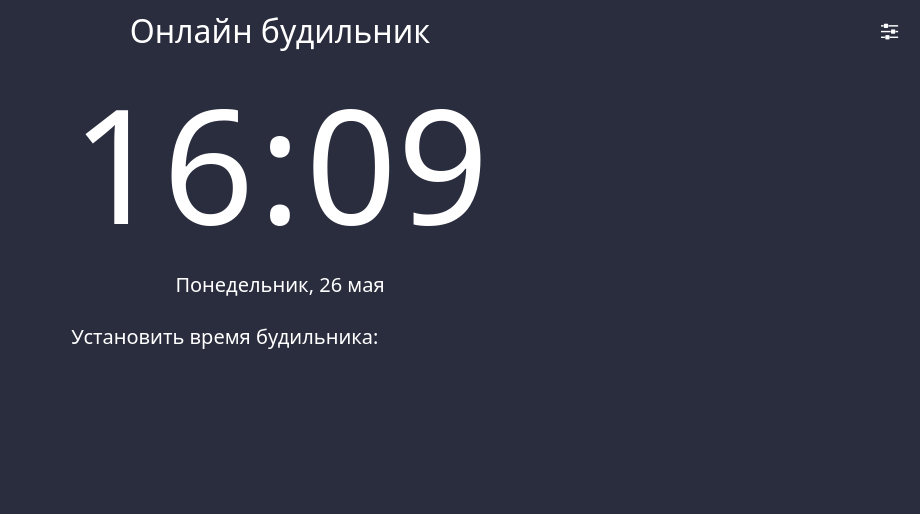
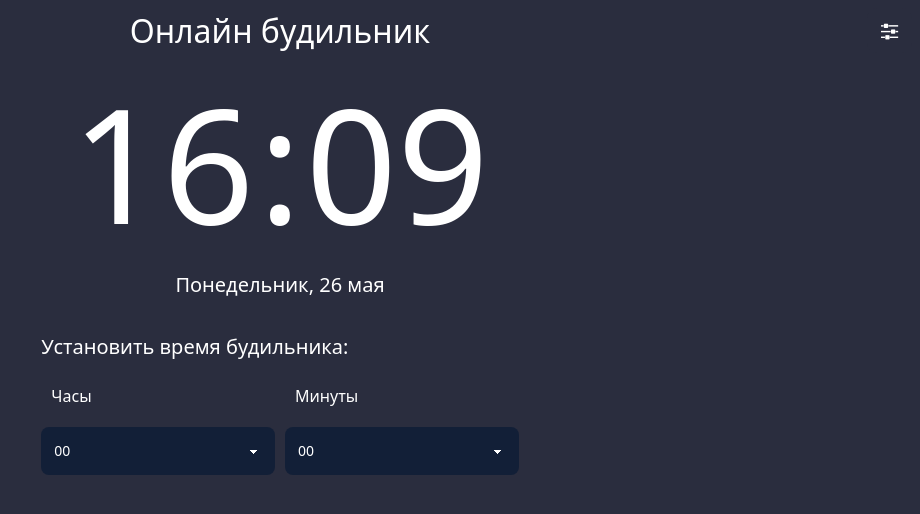
Before and after one commit to Alexander-UI-dev/Alarm.io, a plain HTML site: page index.html in a window 1280 px wide. Shown: the whole page, without its empty margins (360-1280 px from the left). Drawn offline with nearby package versions, Linux system fonts and the light colour scheme.

Commit message:
add install times

```diff
--- a/css/main.css
+++ b/css/main.css
@@ -6,7 +6,7 @@
 body {
     display: grid;
     grid-template-columns: 1fr auto 1fr;
-    grid-template-rows: repeat(3, auto);
+    grid-template-rows: repeat(4, auto);
     background-color: #2a2d3e;
 }
 
@@ -24,7 +24,8 @@ body {
     width: 100%;
     height: 100%;
     margin: 0;
-    padding: 0;
+    padding-left: 30px;
+    padding-right: 30px;
 }
 
 .main-title {
@@ -104,7 +105,79 @@ body {
 .title-alarm {
     grid-row: 3;
     grid-column: 2/4;
-    margin-top: 25px;
+    margin-top: 35px;
+    margin-bottom: 25px;
     font-size: 1.25rem;
     font-weight: 400;
 }
+
+.install-alarm {
+    display: grid;
+    grid-template-rows: repeat(2, auto);
+    grid-template-columns: repeat(2, 1fr);
+    column-gap: 10px;
+    grid-row: 4;
+    grid-column: 2;
+    height: 100px;
+}
+
+.swiper-block {
+    width: fit-content;
+}
+
+.swiper {
+    justify-self: left;
+    width: 60px;
+    height: 60px;
+}
+
+.swiper-slide {
+    display: flex !important;
+    justify-content: center;
+    align-items: center;
+    font-family: system-ui;
+    font-size: 1.25rem;
+    font-weight: 600;
+    cursor: pointer;
+}
+
+.title-time-hours {
+    grid-row: 2;
+    grid-column: 1;
+}
+
+.title-time-minutes {
+    grid-row: 2;
+    grid-column: 2;
+}
+
+.title-time-hours, .title-time-minutes {
+    margin-left: 10px;
+}
+
+.selectTime {
+    -webkit-appearance: none;
+    -moz-appearance: none;
+    appearance: none;
+    background-color: oklch(0.24 0.05 263.09);
+    background-image: linear-gradient(45deg, transparent 50%, currentColor 0), linear-gradient(135deg, currentColor 50%, transparent 0);
+    background-position: calc(100% - 20px) calc(1px + 50%), calc(100% - 16.1px) calc(1px + 50%);
+    background-repeat: no-repeat;
+    background-size: 4px 4px, 4px 4px;
+    border-color: transparent;
+    border-radius: .5rem;
+    border-width: 1px;
+    cursor: pointer;
+    display: inline-flex;
+    font-size: .875rem;
+    height: 3rem;
+    line-height: 2;
+    min-height: 3rem;
+    padding-inline-end: 2.5rem;
+    padding-inline-start: 1rem;
+    -webkit-user-select: none;
+    -moz-user-select: none;
+    user-select: none;
+    padding: .5rem .75rem;
+    margin-top: 10px;
+}
--- a/css/media/@media--title-alarm.css
+++ b/css/media/@media--title-alarm.css
@@ -5,12 +5,26 @@
     }
 }
 
-@media (max-width: 190px) {
+@media (max-width: 310px) {
     .title-alarm {
-        display: -webkit-box;
-        line-clamp: 2;
-        -webkit-line-clamp: 2;
-        -webkit-box-orient: vertical;
-        overflow: hidden;
+        font-size: 15px;
     }
 }
+
+@media (max-width: 260px) {
+    .title-alarm {
+        width: 200px;
+        white-space: nowrap;
+        overflow: hidden;
+        text-overflow: ellipsis;
+    }
+}
+
+@media (max-width: 240px) {
+    .title-alarm {
+        width: 150px;
+        white-space: nowrap;
+        overflow: hidden;
+        text-overflow: ellipsis;
+    }
+}
--- a/index.html
+++ b/index.html
@@ -8,6 +8,7 @@
         <link rel="stylesheet" href="./css/media/@media--header.css">
         <link rel="stylesheet" href="./css/media/@media--time-box.css">
         <link rel="stylesheet" href="./css/media/@media--title-alarm.css">
+        <link rel="stylesheet" href="https://cdn.jsdelivr.net/npm/swiper/swiper-bundle.min.css">
         <title>Будильник онлайн 3</title>
     </head>
     <body>
@@ -26,6 +27,28 @@
             <span class="date">Понедельник, 26 мая</span>
         </main>
         <span class="title-alarm">Установить время будильника:</span>
+        <div class="install-alarm">
+            <div class="hours_swiper swiper-block">
+                <div class="swiper swiperH">
+                    <div class="swiper-wrapper"></div>
+                </div>
+            </div>
+            <span class="title-time-hours">Часы</span>
+            <div class="minutes_swiper swiper-block">
+                <div class="swiper swiperM">
+                    <div class="swiper-wrapper"></div>
+                </div>
+            </div>
+            <span class="title-time-minutes">Минуты</span>
+            <select name="hours" id="selectHours" class="selectTime"></select>
+            <select name="minutes" id="selectMinutes" class="selectTime"></select>
+        </div>
+        <div class="popular-times">
+
+        </div>
+        <script src="./js/isMobile.js"></script>
         <script src="./js/time.js"></script>
+        <script src="https://cdn.jsdelivr.net/npm/swiper/swiper-bundle.min.js"></script>
+        <script src="./js/swiperAlarm.js"></script>
     </body>
 </html>
--- /dev/null
+++ b/js/isMobile.js
@@ -0,0 +1,11 @@
+document.addEventListener("DOMContentLoaded", () => {
+    if(/Android|webOS|iPhone|iPad|iPod|BlackBerry|BB|PlayBook|IEMobile|Windows Phone|Kindle|Silk|Opera Mini/i.test(navigator.userAgent)) {
+        document.getElementById("selectHours").style.display = "none";
+        document.getElementById("selectMinutes").style.display = "none";
+    } else {
+        document.querySelector(".title-time-hours").style.gridRow = "1";
+        document.querySelector(".title-time-minutes").style.gridRow = "1";
+        document.querySelector(".hours_swiper").style.display = "none";
+        document.querySelector(".minutes_swiper").style.display = "none";
+    }
+})
--- /dev/null
+++ b/js/swiperAlarm.js
@@ -0,0 +1,35 @@
+const swiperH = document.querySelector(".install-alarm .hours_swiper .swiperH .swiper-wrapper");
+const swiperM = document.querySelector(".install-alarm .minutes_swiper .swiperM .swiper-wrapper");
+
+const menuH = document.querySelector(".install-alarm #selectHours");
+const menuM = document.querySelector(".install-alarm #selectMinutes");
+
+for(let i = 0; i < 24; i++) {
+    swiperH.innerHTML += `<div class="swiper-slide">${i < 10 ? "0" + i : i}</div>`;
+    menuH.innerHTML += `<option value=${i}>${i < 10 ? "0" + i : i}</option>`;
+}
+
+for(let i = 0; i < 60; i++) {
+    swiperM.innerHTML += `<div class="swiper-slide">${i < 10 ? "0" + i : i}</div>`;
+    menuM.innerHTML += `<option value=${i}>${i < 10 ? "0" + i : i}</option>`;
+}
+
+
+
+const swiperHour = new Swiper(".swiperH", {
+    direction: "vertical",
+    slidesPerView: 1,
+    spaceBetween: 0,
+    mousewheel: {
+      releaseOnEdges: true,
+    }
+});
+
+const swiperMinutes = new Swiper(".swiperM", {
+    direction: "vertical",
+    slidesPerView: 1,
+    spaceBetween: 0,
+    mousewheel: {
+      releaseOnEdges: true,
+    }
+})
```
